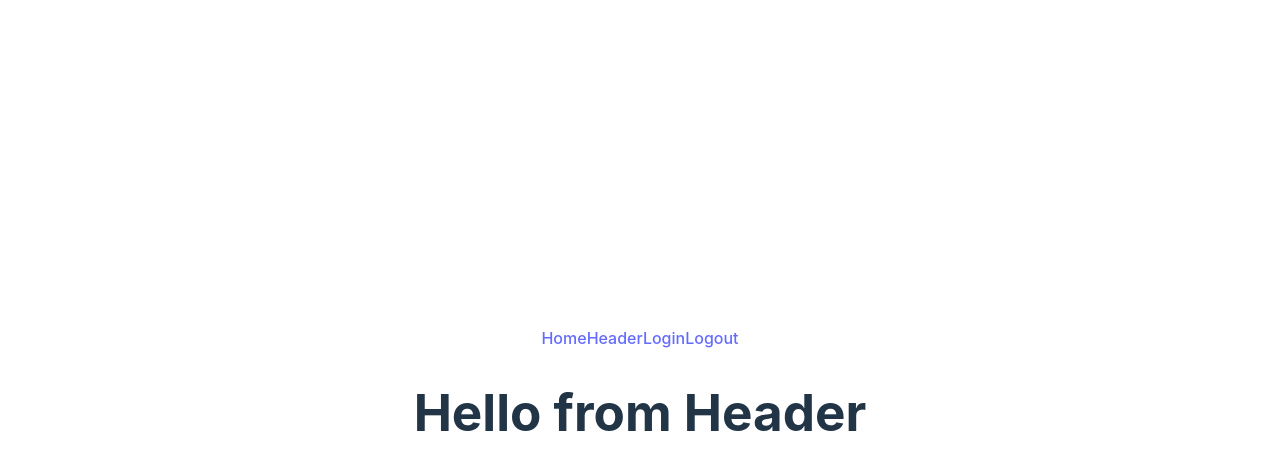
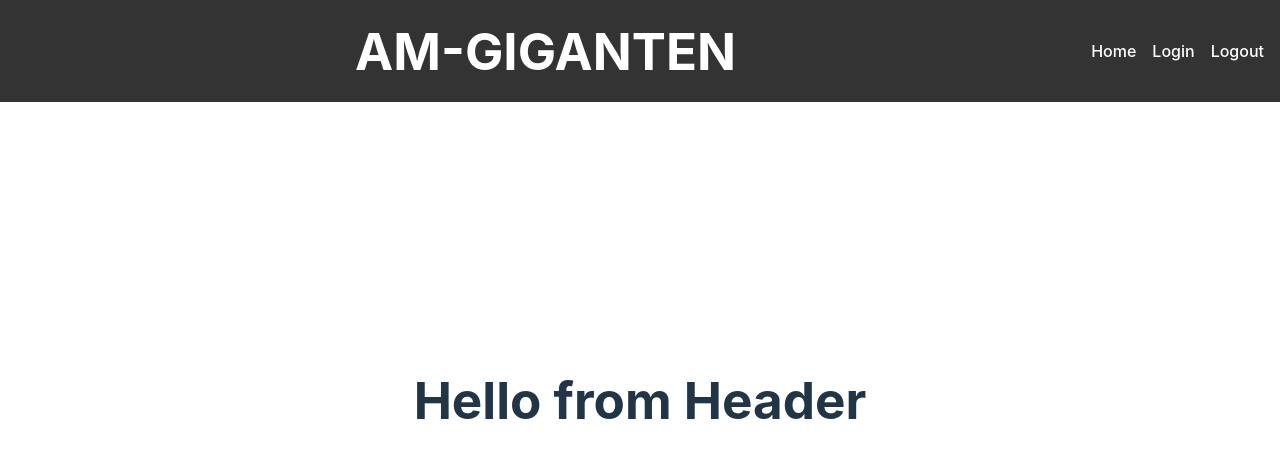
Before and after one commit to ArifHoss/e-handel-frontend, a React (Vite) app: page / in a window 1280 px wide. Shown: the top 470 px of the page. Built offline with nearby package versions, Linux system fonts and the light colour scheme.

Commit message:
added style for Navbar and linked to different page as a test

```diff
--- a/src/App.jsx
+++ b/src/App.jsx
@@ -1,8 +1,11 @@
+// eslint-disable-next-line no-unused-vars
 import React from 'react';
 import './App.css'
 import Header from "./componets/Header.jsx";
-import {BrowserRouter as Router, Routes, Route } from "react-router-dom";
+import {BrowserRouter as Router, Routes, Route} from "react-router-dom";
 import Navbar from "./componets/Navbar.jsx";
+import Login from "./componets/Login.jsx";
+import Logout from "./componets/Logout.jsx";
 
 
 function App() {
@@ -12,15 +15,13 @@ function App() {
         <Router>
             <Navbar/>
             <Routes>
-        <Route path='/' element= {<Header/>}/>
-
+                <Route path='/' element={<Header/>}/>
+                <Route path='/login' element={<Login/>}/>
+                <Route path='/logout' element={<Logout/>}/>
             </Routes>
-
-
-
         </Router>
     )
 }
-import { formatPostcssSourceMap } from 'vite';
+
 
 export default App
--- a/src/componets/Header.jsx
+++ b/src/componets/Header.jsx
@@ -1,3 +1,5 @@
+// eslint-disable-next-line no-unused-vars
+import React from "react";
 const Header = () => {
     return (
         <h1>Hello from Header</h1>
--- a/src/componets/Login.jsx
+++ b/src/componets/Login.jsx
@@ -1,3 +1,4 @@
+// eslint-disable-next-line no-unused-vars
 import React from "react";
 
 const Login = () => {
--- a/src/componets/Logout.jsx
+++ b/src/componets/Logout.jsx
@@ -1,3 +1,4 @@
+// eslint-disable-next-line no-unused-vars
 import React from "react";
 
 const Logout = () =>{
--- a/src/componets/Navbar.jsx
+++ b/src/componets/Navbar.jsx
@@ -1,17 +1,26 @@
+// eslint-disable-next-line no-unused-vars
 import React from "react";
 import {Link} from "react-router-dom";
+import classes from "./Navbar.module.css";
 
-const Navbar= () =>{
-return (
-    <nav>
-      <Link to="/" >Home</Link>
-      <Link to="/header" >Header</Link>
-      <Link to="/login" >Login</Link>
-      <Link to="/logout" >Logout</Link>
+const Navbar = () => {
+    return (
+        <nav className={classes.navbar}>
+            <div className={classes.leftLinks}>
+            </div>
+            <div className={classes.title}>
+                <h1>AM-GIGANTEN</h1>
+            </div>
+            <div className={classes.rightLinks}>
+                <ul>
+                    <li><Link to="/">Home</Link></li>
+                    <li><Link to="/login">Login</Link></li>
+                    <li><Link to="/logout">Logout</Link></li>
+                </ul>
+            </div>
 
-
-    </nav>
-)
+        </nav>
+    )
 
 }
 export default Navbar;
--- /dev/null
+++ b/src/componets/Navbar.module.css
@@ -0,0 +1,83 @@
+.navbar {
+    display: flex;
+    justify-content: space-between;
+    align-items: center;
+    padding: 1rem;
+    background-color: #333;
+    color: #fff;
+    position: fixed;
+    top: 0;
+    left: 0;
+    right: 0;
+    width: 100%;
+    height: 70px;
+    z-index: 1000;
+    margin-right: auto;
+
+}
+
+.leftLinks {
+    display: flex;
+    align-items: center;
+    margin-right: auto;
+    font-size: 1.2rem;
+}
+
+.title {
+    display: flex;
+    justify-content: center;
+    align-items: center;
+    flex-grow: 1;
+
+}
+
+.rightLinks {
+    display: flex;
+    align-items: center;
+    margin-left: auto;
+    margin-right: 2rem;
+}
+
+.rightLinks ul {
+    display: flex;
+    list-style: none;
+    margin: 0;
+    padding: 0;
+}
+
+.rightLinks ul li {
+    margin-left: 1rem;
+}
+
+.rightLinks a {
+    text-decoration: none;
+    color: #fff;
+}
+
+.rightLinks a:hover {
+    text-decoration: underline;
+}
+
+
+/* Mobile styles */
+@media (max-width: 767px) {
+    .title {
+        font-size: xx-small;
+    }
+
+}
+
+/* iPad styles */
+@media (min-width: 768px) and (max-width: 1024px) {
+    .title {
+        font-size: medium;
+    }
+
+}
+
+/* Laptop and big monitor styles */
+@media (min-width: 1025px) {
+    .title {
+        font-size: medium;
+    }
+}
```
Lines whose indentation alone changed are shown as unchanged.
